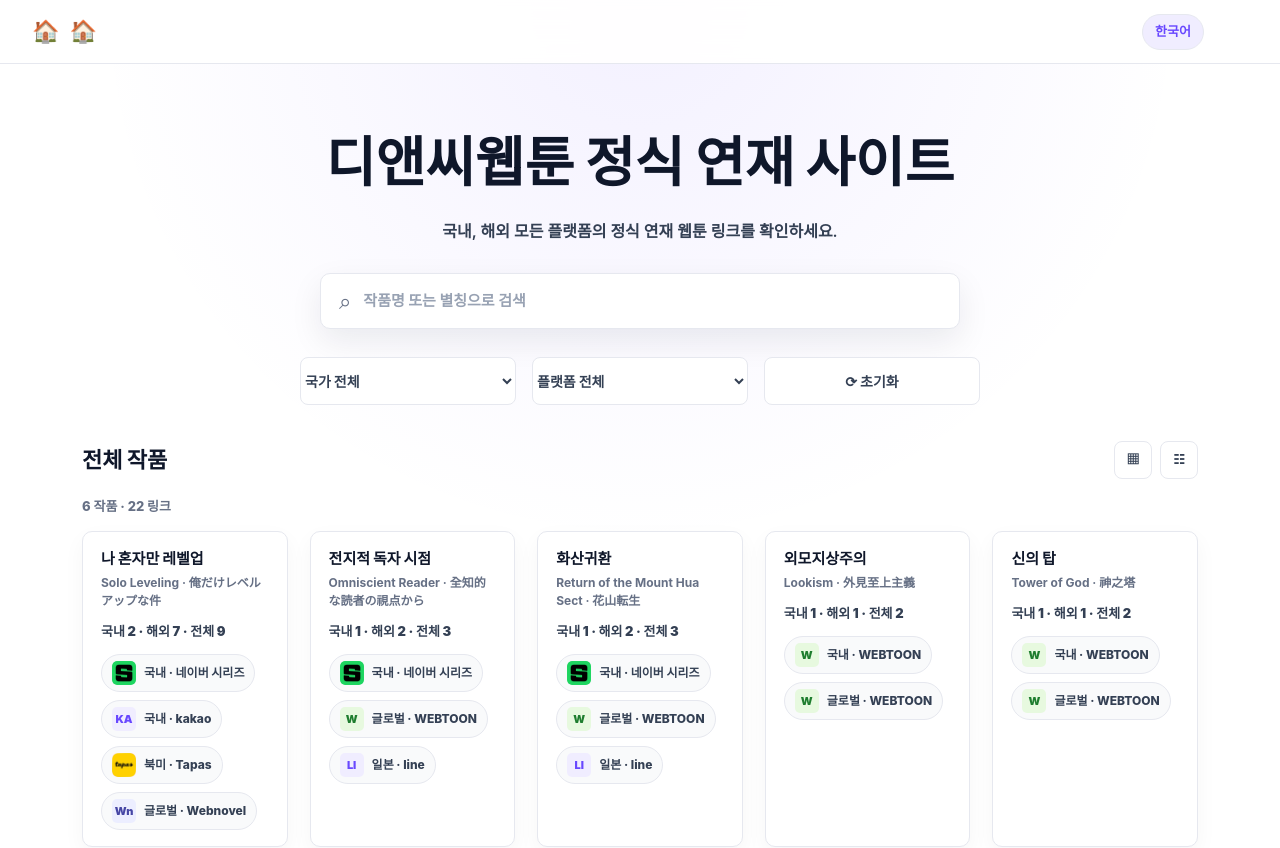
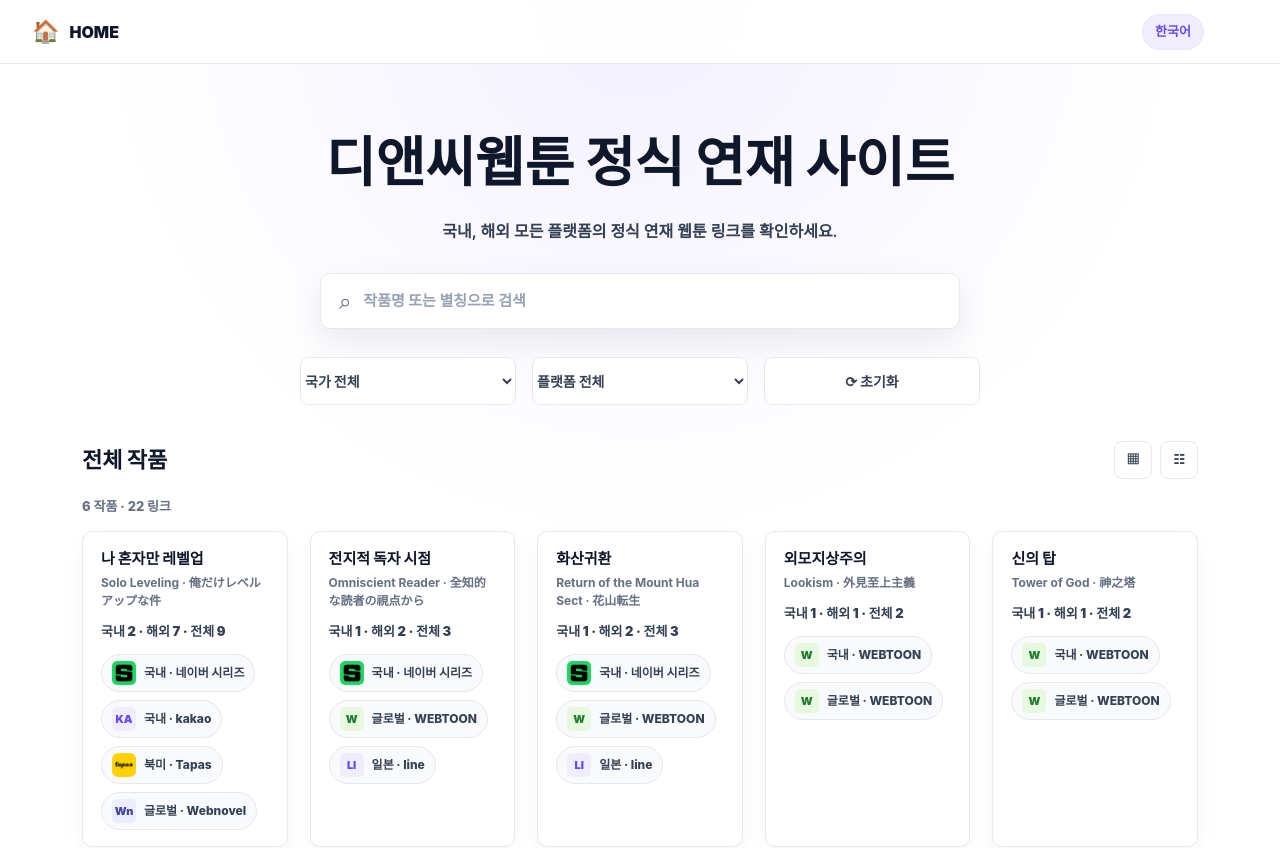
Before and after one commit to dncgpt8-del/webtoon-links-hub, a Next.js app: page / in a window 1280 px wide. Shown: the top 848 px of the page. Built offline with nearby package versions, Linux system fonts and the light colour scheme; no server answers.

Commit message:
Fix home navigation label

```diff
--- a/app/page.tsx
+++ b/app/page.tsx
@@ -986,7 +986,7 @@
     <header className="topbar" id="top">
       <button className="brand" onClick={onHome} type="button">
         <span>🏠</span>
-        <span>🏠</span>
+        HOME
       </button>
       <div className="topbar-actions">
         <button
```
